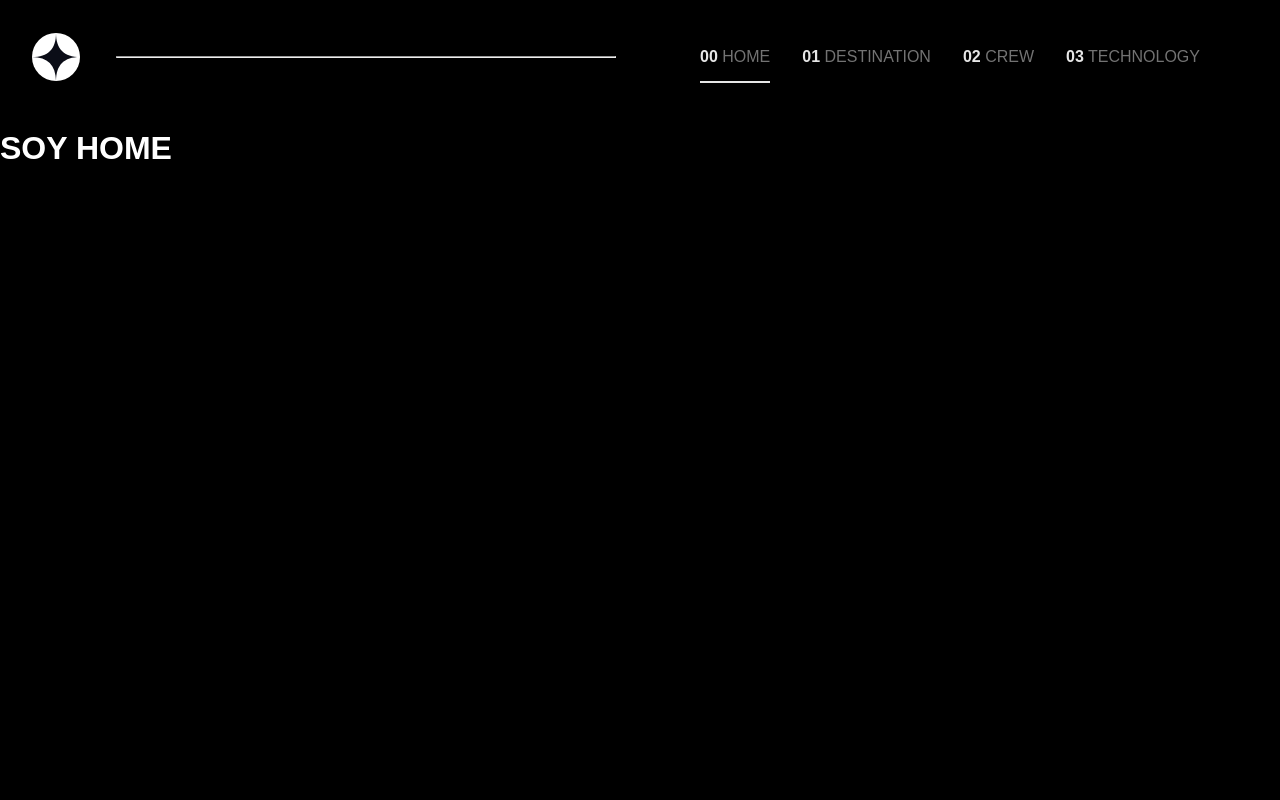
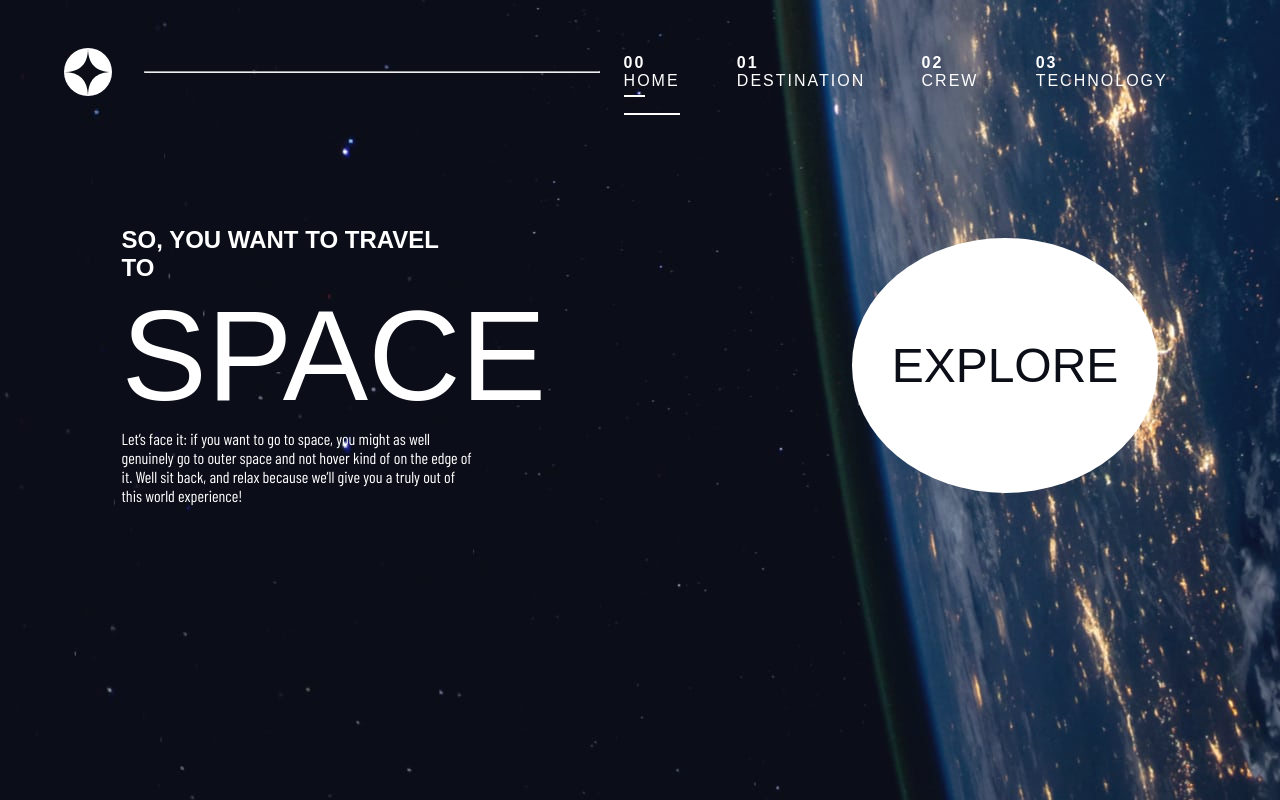
Before and after one commit to JuanluGGarcia/react-router-layouts-practica-the-planets, a React (Vite) app: page / in a window 1280 px wide. Built offline with nearby package versions, Linux system fonts and the light colour scheme; a web font is replaced by a local one.

Commit message:
acabada home

```diff
--- a/src/components/header/style.js
+++ b/src/components/header/style.js
@@ -5,7 +5,7 @@ import { COLORS } from '../../styles/colors';
 
 const StyledNavLink = styled(NavLink)`
 	text-decoration: none;
-	padding-bottom: 1rem;
+	padding-bottom: 1.5rem;
 
 	/* con active podemos hacer destacar la parte del nav que está activa. Active es una propiedad de NavLink */
 	&.active {
@@ -15,7 +15,10 @@ const StyledNavLink = styled(NavLink)`
 `;
 
 const StyledWraper = styled.div`
-	padding: 2rem 0 3rem 2rem;
+margin: 30px auto;
+/* background-color: lightcoral; */
+	/* padding: rem 0 3rem 2rem; */
+	margin-bottom: 7rem;
 	display: flex;
 	justify-content: space-between;
 	align-items: center;
@@ -33,9 +36,10 @@ const StyledHr = styled.hr`
 `;
 
 const StyledMenu = styled.div`
-	padding: 1rem 5rem;
+/* background-color: lightblue; */
+	padding: 1.5rem;
 	/* background-color: ${COLORS.HOVER}; */
-    opacity: .9;
+    /* opacity: .9; */
 `;
 
 const StyledLinks = styled.ul`
@@ -48,11 +52,13 @@ const StyledLinks = styled.ul`
 const StyledOptionNumber = styled.span`
     color: ${COLORS.WHITE};
     font-weight: bold;
+	letter-spacing: 2px;
 `;
 
 const StyledOptionText = styled.span`
     color: ${COLORS.WHITE};
-    opacity: .5;
+	letter-spacing: 2px;
+    /* opacity: .8; */
 
 `;
 
--- a/src/pages/home/Home.jsx
+++ b/src/pages/home/Home.jsx
@@ -1,4 +1,34 @@
+import {
+	StyledExplore,
+	StyledHomeContainer,
+	StyledHomeLeft,
+	StyledHomeRight,
+	StyledSubtitle,
+	StyledText,
+	StyledTitle
+} from './styles';
+
 const Home = () => {
-	return <h1>SOY HOME</h1>
+	return (
+		<>
+			<StyledHomeContainer>
+				<StyledHomeLeft>
+					<StyledSubtitle>SO, YOU WANT TO TRAVEL TO</StyledSubtitle>
+					<StyledTitle>SPACE</StyledTitle>
+
+					<StyledText>
+						Let’s face it: if you want to go to space, you might as well
+						genuinely go to outer space and not hover kind of on the edge of it.
+						Well sit back, and relax because we’ll give you a truly out of this
+						world experience!
+					</StyledText>
+				</StyledHomeLeft>
+
+				<StyledHomeRight>
+					<StyledExplore>EXPLORE</StyledExplore>
+				</StyledHomeRight>
+			</StyledHomeContainer>
+		</>
+	);
 };
 export default Home;
--- a/src/pages/home/styles.js
+++ b/src/pages/home/styles.js
@@ -0,0 +1,52 @@
+import styled from 'styled-components';
+import { FONTS } from '../../styles/fonts';
+import { COLORS } from '../../styles/colors';
+
+const StyledHomeContainer = styled.div`
+	width: 90%;
+	margin-left:auto;
+	margin-right: auto;
+	display: flex;
+	justify-content: space-between;
+	align-items: center;
+	font-family: ${FONTS.ffPrimary};
+`;
+
+const StyledHomeLeft = styled.div`
+	width: 34%;
+`;
+const StyledSubtitle = styled.h1`
+	font-size: 1.5rem;
+`;
+const StyledTitle = styled.h1`
+	font-size: 8rem;
+	font-weight: 100;
+`;
+const StyledText = styled.p`
+	font-family: ${FONTS.ffSecundary};
+	font-size: 1rem;
+`;
+const StyledHomeRight = styled.div``;
+
+const StyledExplore = styled.h2`
+	font-size: 3rem;
+	font-weight: 100;
+	padding: 100px 40px;
+	background-color: ${COLORS.WHITE};
+	border-radius: 80%;
+	color: ${COLORS.DARK};
+
+	&:hover{
+
+	}
+`;
+
+export {
+	StyledHomeContainer,
+	StyledHomeLeft,
+	StyledSubtitle,
+	StyledTitle,
+	StyledText,
+	StyledHomeRight,
+	StyledExplore
+};
--- a/src/styles/global-styles.js
+++ b/src/styles/global-styles.js
@@ -16,7 +16,11 @@ export const GlobalStyles = createGlobalStyle`
   }
 
   body{
-    background-color: #000;
+    width: 90%;
+    max-width: 1200px;
+    margin-left: auto;
+    margin-right: auto;
+    background-image: url('/assets/home/background-home-desktop.jpg');
     color: ${COLORS.WHITE};
   }
 
```
